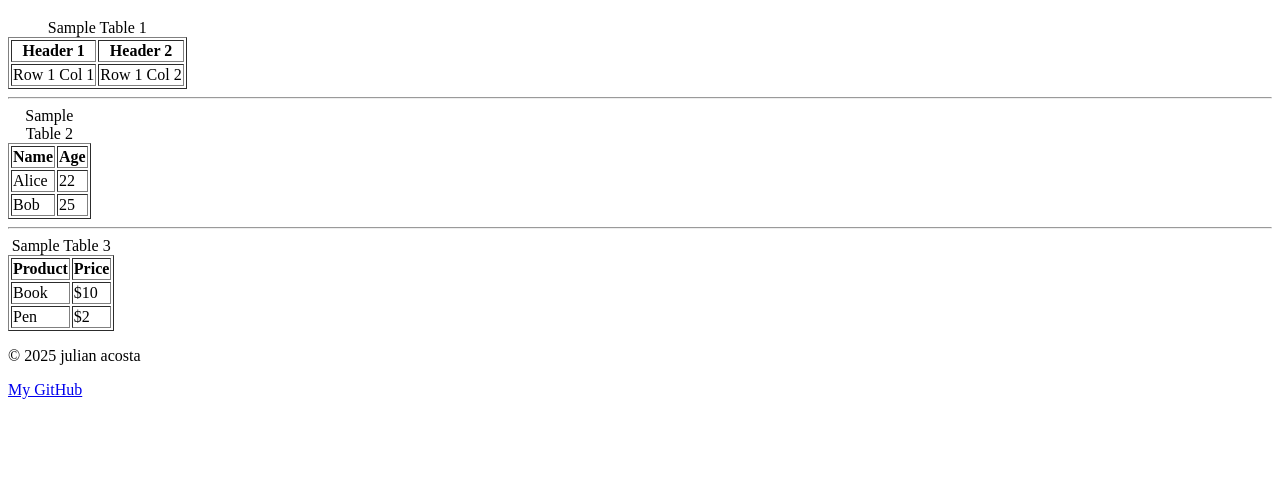
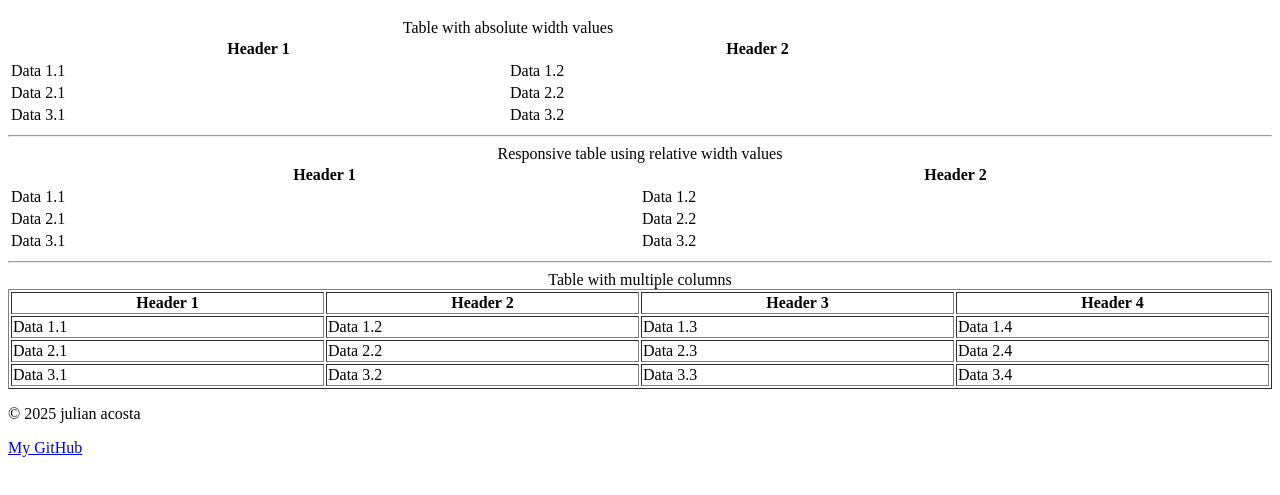
Before and after one commit to magneticsky4/COMP001A.LectureActivity4., a plain HTML site: page 📝 tables.html in a window 1280 px wide. Shown: the part 149-644 px from the top of the page. Drawn offline with Linux system fonts and the light colour scheme.

Commit message:
Update 📝 tables.html

```diff
--- a/📝 tables.html
+++ b/📝 tables.html
@@ -2,9 +2,12 @@
 <html lang="en">
 <head>
   <meta charset="UTF-8">
-  <title>Tables - COMP001A.LectureActivity4</title>
+  <meta name="viewport" content="width=device-width, initial-scale=1.0">
+  <title>Tables Page</title>
 </head>
 <body>
+
+  <!-- Header with navigation -->
   <header>
     <nav>
       <ul>
@@ -17,41 +20,105 @@
     <h1>Tables Page</h1>
   </header>
 
+  <!-- Main content -->
   <main>
+
+    <!-- Table 1: Fixed width -->
     <div id="table1">
-      <!-- replicate image.png table here -->
-      <table border="1">
-        <caption>Sample Table 1</caption>
-        <tr><th>Header 1</th><th>Header 2</th></tr>
-        <tr><td>Row 1 Col 1</td><td>Row 1 Col 2</td></tr>
+      <table style="width: 1000px;">
+        <caption>Table with absolute width values</caption>
+        <thead>
+          <tr>
+            <th>Header 1</th>
+            <th>Header 2</th>
+          </tr>
+        </thead>
+        <tbody>
+          <tr>
+            <td>Data 1.1</td>
+            <td>Data 1.2</td>
+          </tr>
+          <tr>
+            <td>Data 2.1</td>
+            <td>Data 2.2</td>
+          </tr>
+          <tr>
+            <td>Data 3.1</td>
+            <td>Data 3.2</td>
+          </tr>
+        </tbody>
       </table>
     </div>
     <hr>
 
+    <!-- Table 2: Responsive width -->
     <div id="table2">
-      <!-- replicate second image.png table here -->
-      <table border="1">
-        <caption>Sample Table 2</caption>
-        <tr><th>Name</th><th>Age</th></tr>
-        <tr><td>Alice</td><td>22</td></tr>
-        <tr><td>Bob</td><td>25</td></tr>
+      <table style="width: 100%;">
+        <caption>Responsive table using relative width values</caption>
+        <thead>
+          <tr>
+            <th>Header 1</th>
+            <th>Header 2</th>
+          </tr>
+        </thead>
+        <tbody>
+          <tr>
+            <td>Data 1.1</td>
+            <td>Data 1.2</td>
+          </tr>
+          <tr>
+            <td>Data 2.1</td>
+            <td>Data 2.2</td>
+          </tr>
+          <tr>
+            <td>Data 3.1</td>
+            <td>Data 3.2</td>
+          </tr>
+        </tbody>
       </table>
     </div>
     <hr>
 
+    <!-- Table 3: Example with more columns -->
     <div id="table3">
-      <!-- replicate third image.png table here -->
-      <table border="1">
-        <caption>Sample Table 3</caption>
-        <tr><th>Product</th><th>Price</th></tr>
-        <tr><td>Book</td><td>$10</td></tr>
-        <tr><td>Pen</td><td>$2</td></tr>
+      <table border="1" style="width: 100%;">
+        <caption>Table with multiple columns</caption>
+        <thead>
+          <tr>
+            <th>Header 1</th>
+            <th>Header 2</th>
+            <th>Header 3</th>
+            <th>Header 4</th>
+          </tr>
+        </thead>
+        <tbody>
+          <tr>
+            <td>Data 1.1</td>
+            <td>Data 1.2</td>
+            <td>Data 1.3</td>
+            <td>Data 1.4</td>
+          </tr>
+          <tr>
+            <td>Data 2.1</td>
+            <td>Data 2.2</td>
+            <td>Data 2.3</td>
+            <td>Data 2.4</td>
+          </tr>
+          <tr>
+            <td>Data 3.1</td>
+            <td>Data 3.2</td>
+            <td>Data 3.3</td>
+            <td>Data 3.4</td>
+          </tr>
+        </tbody>
       </table>
     </div>
+
   </main>
 
+  <!-- Footer -->
   <footer>
-    <p>&copy; 2025 julian acosta </p>
+  <p>&copy; 2025 julian acosta </p>
     <a href="https://github.com/magneticsky4" target="_blank">My GitHub</a>
   </footer>
 </body>
```
